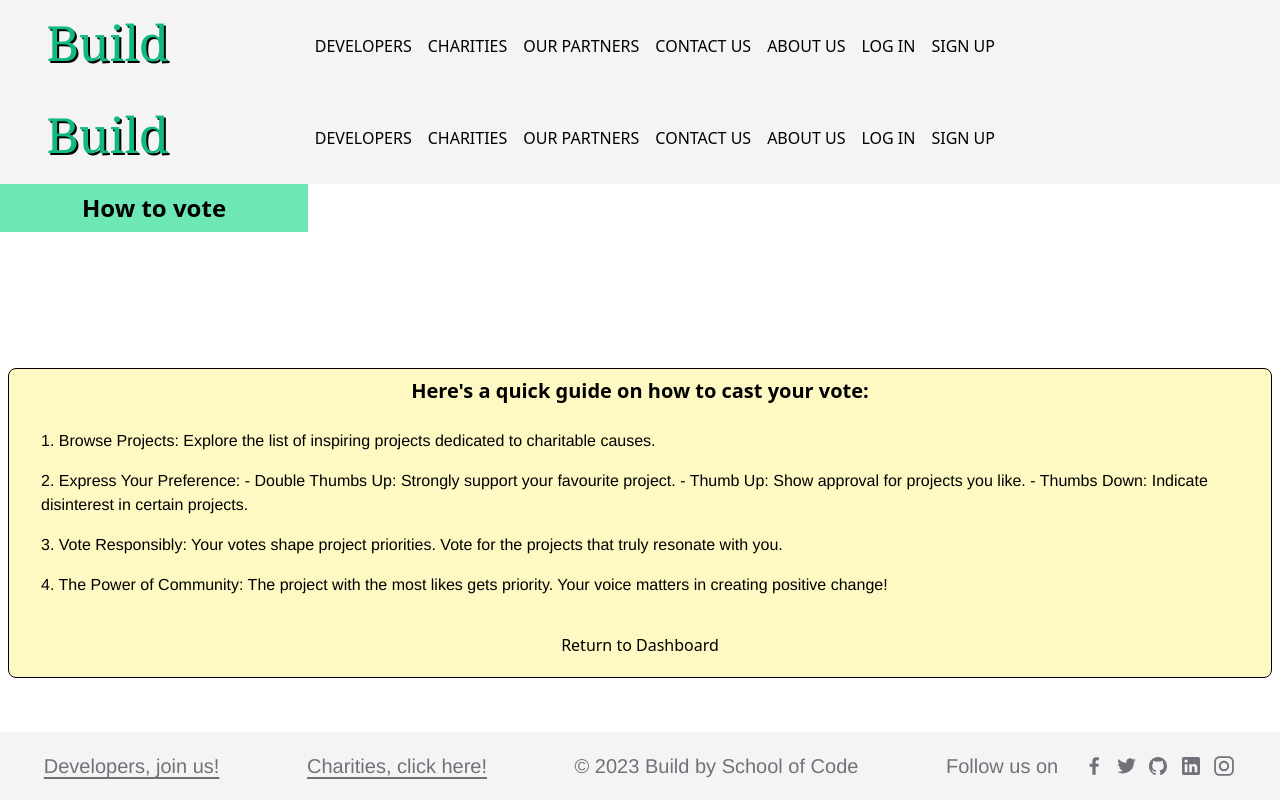
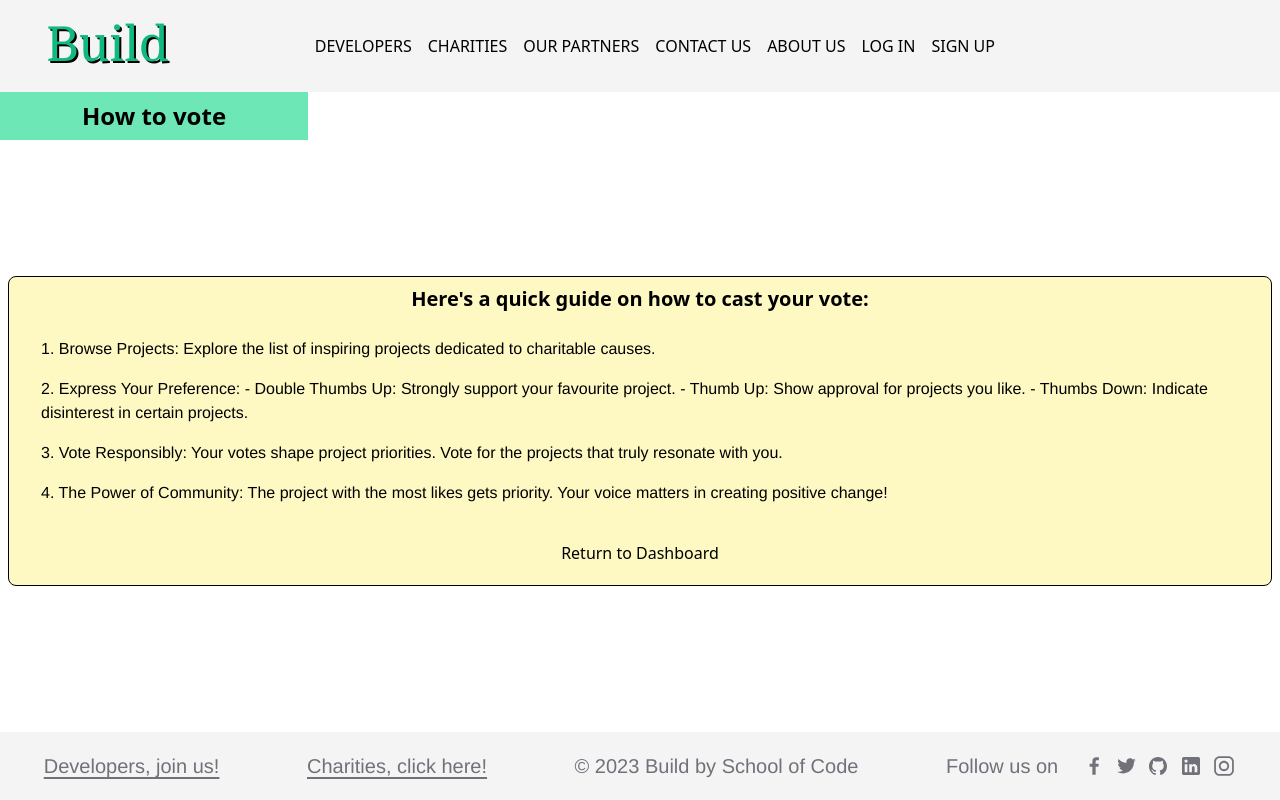
Before and after one commit to SchoolOfCode/Team-Build, a Next.js app: page /developers/dashboard/how-voting-works in a window 1280 px wide. Built offline with nearby package versions, Linux system fonts and the light colour scheme.

Commit message:
refactor: remove navbar from pages

```diff
--- a/src/app/charity/dashboard/how-pitching-works/page.jsx
+++ b/src/app/charity/dashboard/how-pitching-works/page.jsx
@@ -1,9 +1,7 @@
-import Navbar from "@/components/navbar";
 
 export default function HowPitchingWorks() {
   return (
     <section>
-      <Navbar />
       <div className="headerContainer sm:grid sm:grid-cols-1 sm:grid-rows-3 sm:gap-4 md:grid-cols-4 relative">
         <h2 className="subTitle text-center text-2xl font-bold p-2 bg-emerald-300">
           How Pitch works
--- a/src/app/developers/dashboard/how-voting-works/page.jsx
+++ b/src/app/developers/dashboard/how-voting-works/page.jsx
@@ -1,10 +1,8 @@
-import Navbar from "@/components/navbar";
 import Link from "next/link";
 
 export default function HowVotingWorks() {
   return (
     <section>
-      <Navbar />
       <div className="headerContainer sm:grid sm:grid-cols-1 sm:grid-rows-3 sm:gap-4 md:grid-cols-4 relative">
         <h2 className="subTitle text-center text-2xl font-bold p-2 bg-emerald-300">
           How to vote
```
